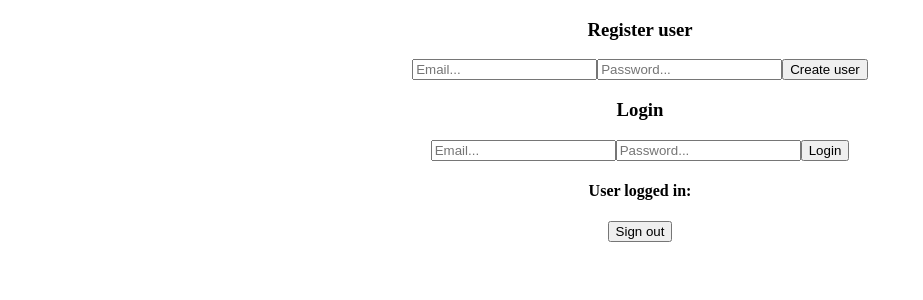
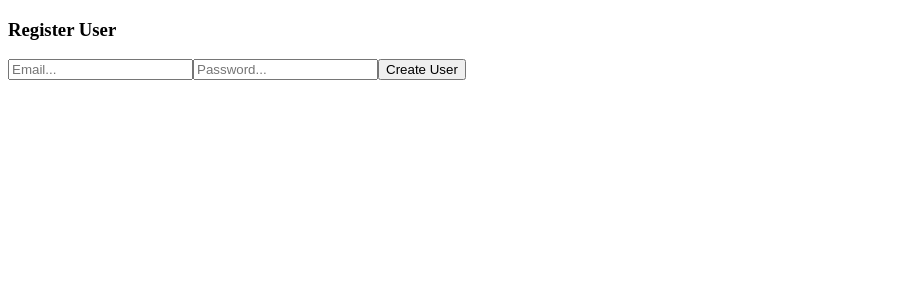
Before and after one commit to schiopubogdan/Shopper---Online-grocery-store, a React (Create React App) app in the folder Frontend/frontend/: page /register in a window 1280 px wide. Shown: the top 300 px of the page, without its empty margins (0-923 px from the left). Built offline with nearby package versions, Linux system fonts and the light colour scheme; no server answers.

Commit message:
Login, Register and Home pages

```diff
--- a/Frontend/frontend/package.json
+++ b/Frontend/frontend/package.json
@@ -9,6 +9,8 @@
     "firebase": "^9.9.0",
     "react": "^18.2.0",
     "react-dom": "^18.2.0",
+    "react-router": "^6.3.0",
+    "react-router-dom": "^6.3.0",
     "react-scripts": "5.0.1",
     "web-vitals": "^2.1.4"
   },
--- a/Frontend/frontend/src/App.js
+++ b/Frontend/frontend/src/App.js
@@ -1,78 +1,25 @@
-import { useState } from "react";
 import "./App.css";
-import {
-  createUserWithEmailAndPassword,
-  onAuthStateChanged,
-  signOut,
-} from "firebase/auth";
-import { auth } from "./firebase-config";
+import { BrowserRouter, Route, Routes, Navigate } from "react-router-dom";
+import LoginPage from "./LoginPage";
+import RegisterPage from "./RegisterPage";
+import HomeUser from "./HomeUser";
+import Home from "./Home";
+import HomeAdmin from "./HomeAdmin";
 
+const defaultRoute =
+  window.location.pathname === "/" ? <Navigate to="/home" /> : undefined;
 function App() {
-  const [registerEmail, setRegisterEmail] = useState("");
-  const [registerPassword, setRegisterPassword] = useState("");
-  const [loginEmail, setLoginEmail] = useState("");
-  const [loginPassword, setLoginPassword] = useState("");
-  const [user, setUser] = useState({});
-
-  onAuthStateChanged(auth, (currentUser) => {
-    setUser(currentUser);
-  });
-  const register = async () => {
-    try {
-      const user = await createUserWithEmailAndPassword(
-        auth,
-        registerEmail,
-        registerPassword
-      );
-      console.log(user);
-    } catch (error) {
-      console.log(error.message);
-    }
-  };
-  const login = async () => {};
-  const logout = async () => {
-    await signOut(auth);
-  };
   return (
-    <div className="App">
-      <div>
-        <h3>Register user</h3>
-        <input
-          placeholder="Email..."
-          onChange={(event) => {
-            setRegisterEmail(event.target.value);
-          }}
-        />
-        <input
-          placeholder="Password..."
-          onChange={(event) => {
-            setRegisterPassword(event.target.value);
-          }}
-        />
-        <button onClick={register}>Create user</button>
-      </div>
-      <div>
-        <h3>Login</h3>
-        <input
-          placeholder="Email..."
-          onChange={(event) => {
-            setLoginEmail(event.target.value);
-          }}
-        />
-        <input
-          placeholder="Password..."
-          onChange={(event) => {
-            setLoginPassword(event.target.value);
-          }}
-        />
-        <button>Login</button>
-      </div>
-      <div>
-        <h4>User logged in:</h4>
-        {user?.email}
-        <button onClick={logout}>Sign out</button>
-      </div>
-    </div>
+    <BrowserRouter>
+      <Routes>
+        <Route exact path="/home" element={<Home />} />
+        <Route exact path="/homeuser" element={<HomeUser />} />
+        <Route exact path="/homeadmin" element={<HomeAdmin />} />
+        <Route exact path="/login" element={<LoginPage />} />
+        <Route exact path="/register" element={<RegisterPage />} />
+      </Routes>
+      {defaultRoute}
+    </BrowserRouter>
   );
 }
 
--- /dev/null
+++ b/Frontend/frontend/src/Home.js
@@ -0,0 +1,6 @@
+import React from "react";
+
+function Home() {
+  return <div>Home vizitator</div>;
+}
+export default Home;
--- /dev/null
+++ b/Frontend/frontend/src/HomeAdmin.js
@@ -0,0 +1,5 @@
+import React from "react";
+function HomeAdmin() {
+  return <div>Home admin</div>;
+}
+export default HomeAdmin;
--- /dev/null
+++ b/Frontend/frontend/src/HomeUser.js
@@ -0,0 +1,5 @@
+import React from "react";
+function HomeUser() {
+  return <div>Home user</div>;
+}
+export default HomeUser;
--- /dev/null
+++ b/Frontend/frontend/src/LoginPage.js
@@ -0,0 +1,61 @@
+import { useState } from "react";
+import {
+  onAuthStateChanged,
+  signOut,
+  signInWithEmailAndPassword,
+} from "firebase/auth";
+import { auth } from "./firebase-config";
+
+function LoginPage() {
+  const [loginEmail, setLoginEmail] = useState("");
+  const [loginPassword, setLoginPassword] = useState("");
+  const [user, setUser] = useState({});
+
+  onAuthStateChanged(auth, (currentUser) => {
+    setUser(currentUser);
+  });
+
+  const login = async () => {
+    try {
+      const user = await signInWithEmailAndPassword(
+        auth,
+        loginEmail,
+        loginPassword
+      );
+      console.log(user);
+    } catch (error) {
+      console.log(error.message);
+    }
+  };
+  const logout = async () => {
+    await signOut(auth);
+  };
+
+  return (
+    <div className="login-page">
+      <div>
+        <h3> Login </h3>
+        <input
+          placeholder="Email..."
+          onChange={(event) => {
+            setLoginEmail(event.target.value);
+          }}
+        />
+        <input
+          placeholder="Password..."
+          onChange={(event) => {
+            setLoginPassword(event.target.value);
+          }}
+        />
+
+        <button onClick={login}> Login</button>
+      </div>
+
+      <h4> User Logged In: </h4>
+      {user?.email}
+
+      <button onClick={logout}> Sign Out </button>
+    </div>
+  );
+}
+export default LoginPage;
--- /dev/null
+++ b/Frontend/frontend/src/RegisterPage.js
@@ -0,0 +1,43 @@
+import { useState } from "react";
+import { createUserWithEmailAndPassword } from "firebase/auth";
+import { auth } from "./firebase-config";
+
+function RegisterPage() {
+  const [registerEmail, setRegisterEmail] = useState("");
+  const [registerPassword, setRegisterPassword] = useState("");
+
+  const register = async () => {
+    try {
+      const user = await createUserWithEmailAndPassword(
+        auth,
+        registerEmail,
+        registerPassword
+      );
+      console.log(user);
+    } catch (error) {
+      console.log(error.message);
+    }
+  };
+
+  return (
+    <div className="register-page">
+      <div>
+        <h3> Register User </h3>
+        <input
+          placeholder="Email..."
+          onChange={(event) => {
+            setRegisterEmail(event.target.value);
+          }}
+        />
+        <input
+          placeholder="Password..."
+          onChange={(event) => {
+            setRegisterPassword(event.target.value);
+          }}
+        />
+        <button onClick={register}> Create User</button>
+      </div>
+    </div>
+  );
+}
+export default RegisterPage;
--- a/Frontend/frontend/src/index.js
+++ b/Frontend/frontend/src/index.js
@@ -1,16 +1,5 @@
-import React from 'react';
-import ReactDOM from 'react-dom/client';
-import App from './App';
-import reportWebVitals from './reportWebVitals';
+import React from "react";
+import ReactDOM from "react-dom";
+import App from "./App";
 
-const root = ReactDOM.createRoot(document.getElementById('root'));
-root.render(
-  <React.StrictMode>
-    <App />
-  </React.StrictMode>
-);
-
-// If you want to start measuring performance in your app, pass a function
-// to log results (for example: reportWebVitals(console.log))
-// or send to an analytics endpoint. Learn more: https://bit.ly/CRA-vitals
-reportWebVitals();
+ReactDOM.render(<App />, document.querySelector("#root"));
```
Also changed, not shown: 2 other files (tests, documents, lock files or other folders).
